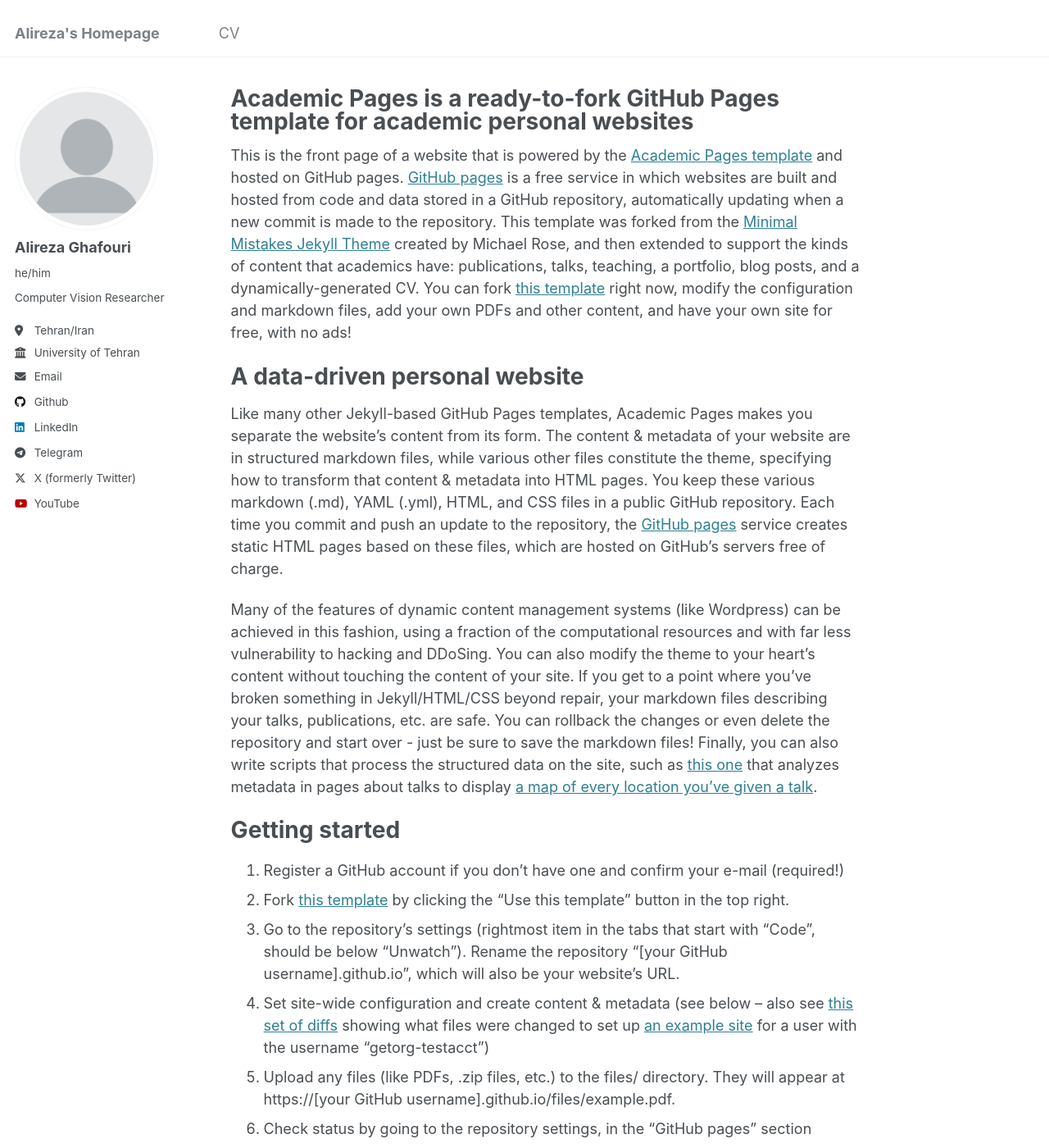
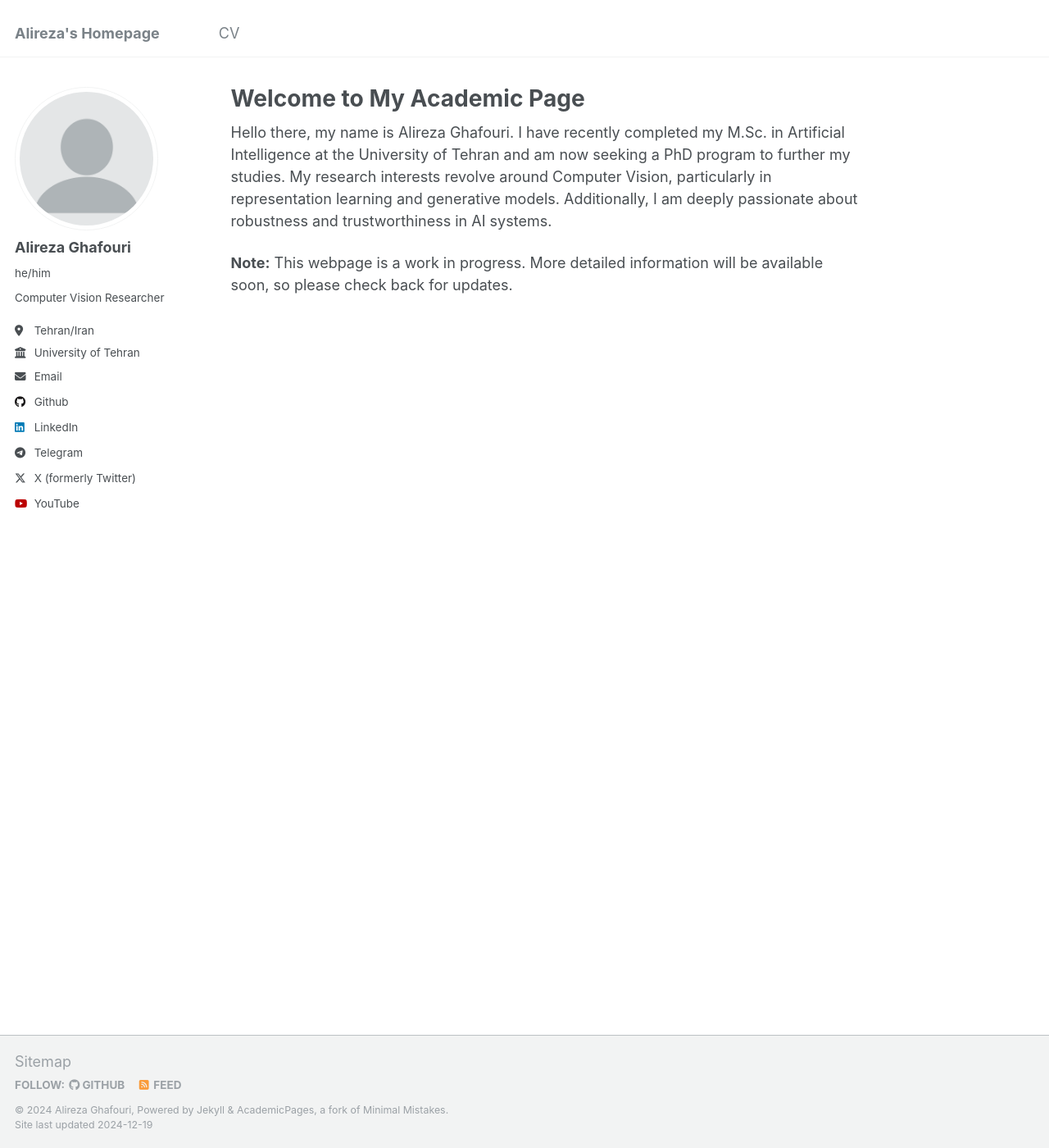
Before and after one commit to Alireza-Ghafouri/Alireza-Ghafouri.github.io, a Jekyll site: the page built from _pages/about.md, in a window 1280 px wide and 1400 px high. Shown: the whole window at 82% size. Built offline with Jekyll 4.4.1, drawn with Linux system fonts in a browser that asks for light colours; some of the changed text lies outside the part shown.

Commit message:
Update about.md

```diff
--- a/_pages/about.md
+++ b/_pages/about.md
@@ -1,12 +1,17 @@
 ---
 permalink: /
-title: "Academic Pages is a ready-to-fork GitHub Pages template for academic personal websites"
+title: "Welcome to My Academic Page"
 author_profile: true
 redirect_from:
   - /about/
   - /about.html
 ---
+Hello there, my name is Alireza Ghafouri. I have recently completed my M.Sc. in Artificial Intelligence at the University of Tehran and am now seeking a PhD program to further my studies.
+My research interests revolve around Computer Vision, particularly in representation learning and generative models. Additionally, I am deeply passionate about robustness and trustworthiness in AI systems.
 
+**Note:** This webpage is a work in progress. More detailed information will be available soon, so please check back for updates.
+
+<!--
 This is the front page of a website that is powered by the [Academic Pages template](https://github.com/academicpages/academicpages.github.io) and hosted on GitHub pages. [GitHub pages](https://pages.github.com) is a free service in which websites are built and hosted from code and data stored in a GitHub repository, automatically updating when a new commit is made to the repository. This template was forked from the [Minimal Mistakes Jekyll Theme](https://mmistakes.github.io/minimal-mistakes/) created by Michael Rose, and then extended to support the kinds of content that academics have: publications, talks, teaching, a portfolio, blog posts, and a dynamically-generated CV. You can fork [this template](https://github.com/academicpages/academicpages.github.io) right now, modify the configuration and markdown files, add your own PDFs and other content, and have your own site for free, with no ads!
 
 A data-driven personal website
@@ -47,3 +52,4 @@ Example: editing a markdown file for a talk
 For more info
 ------
 More info about configuring Academic Pages can be found in [the guide](https://academicpages.github.io/markdown/), the [growing wiki](https://github.com/academicpages/academicpages.github.io/wiki), and you can always [ask a question on GitHub](https://github.com/academicpages/academicpages.github.io/discussions). The [guides for the Minimal Mistakes theme](https://mmistakes.github.io/minimal-mistakes/docs/configuration/) (which this theme was forked from) might also be helpful.
+-->
```
